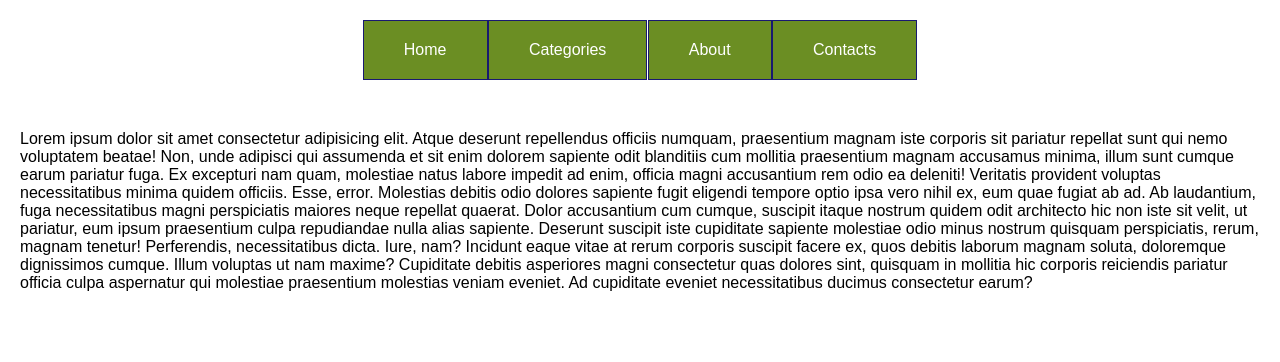
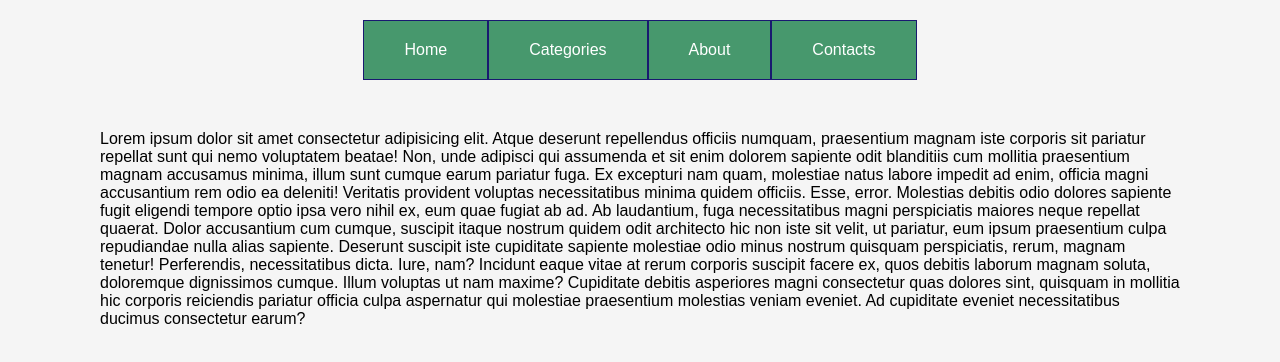
Before and after one commit to WaytGG/menu, a plain HTML site: page index.html in a window 1280 px wide. Drawn offline with Linux system fonts and the light colour scheme.

Commit message:
Add styles

```diff
--- a/style.css
+++ b/style.css
@@ -1,12 +1,12 @@
 * {
   box-sizing: border-box;
-  padding: 0;
-  margin: 0;
 }
 
 body {
   margin: 20px;
   font-family: sans-serif;
+  font-size: 0;
+  background-color: whitesmoke;
 }
 
 .navig {
@@ -14,16 +14,19 @@ body {
   text-align: center;
 }
 
+ul {
+  padding: 0;
+}
+
 .nav-item {
   display: inline-block;
   list-style: none;
   border: olive 1px solid;
-  background-color: olivedrab;
+  background-color: #47986d;
   color: white;
   border: 1px solid midnightblue;
-  margin: 0 -2px;
-
   position: relative;
+  font-size: 16px;
 }
 
 .link {
@@ -35,24 +38,35 @@ body {
 }
 
 .nav-item:hover {
-  background-color: mediumspringgreen;
+  background-color: #3c805b;
+  transition: 0.3s;
 }
 
 .sub-nav-list {
   display: none;
-
   position: absolute;
   top: 100%;
-  left: 0px;
+  left: -1px;
   right: 0px;
 }
 
 .nav-item:hover > .sub-nav-list {
   display: block;
-  width: 100%;
+  width: 102%;
 }
 
 .sub-nav-item {
   display: block;
   text-align: center;
 }
+
+.sub-nav-item-women {
+  left: 160px;
+  top: -59px;
+  width: 100%;
+}
+
+.container {
+  font-size: 16px;
+  padding: 0 80px;
+}
```
